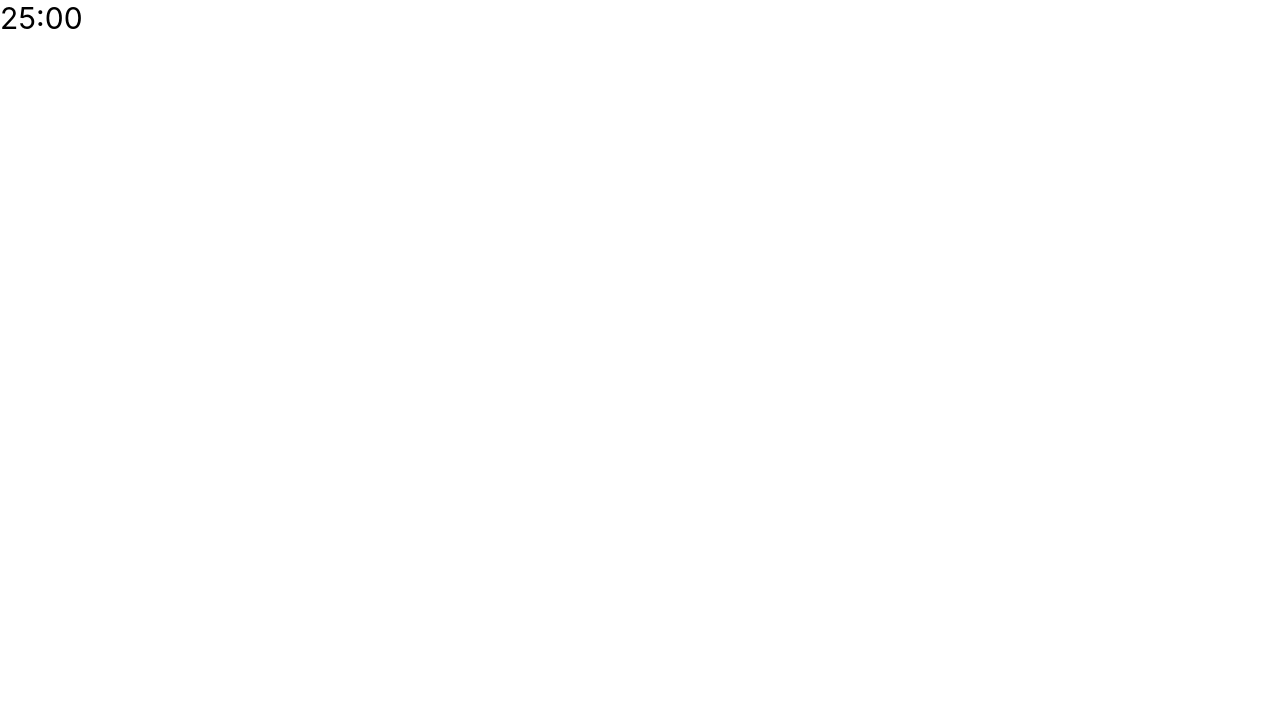
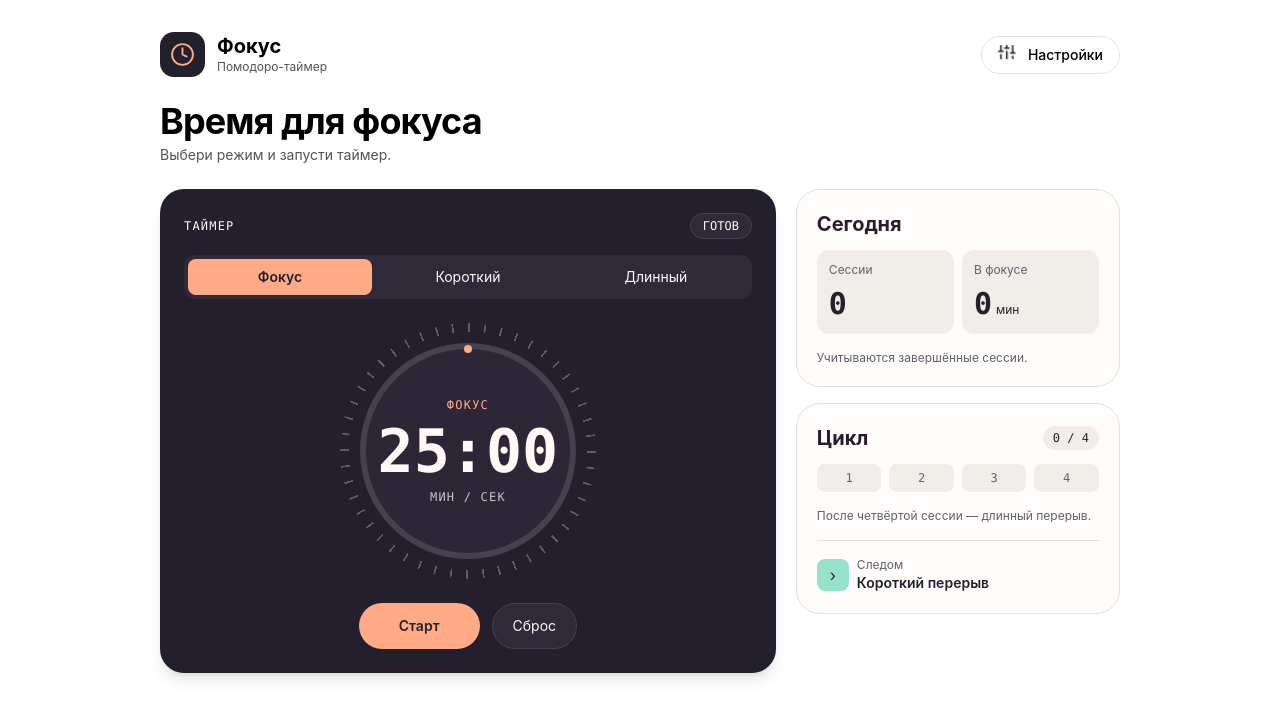
Before and after one commit to runohod/pomodorro, a React (Vite) app: page / in a window 1280 px wide. Shown: the top 718 px of the page. Built offline with nearby package versions, Linux system fonts and the light colour scheme.

Commit message:
верстка 17.11

```diff
--- a/src/pages/timer/TimerPage.tsx
+++ /dev/null
@@ -1,5 +0,0 @@
-
-
-export const TimerPage = () => {
-  return <h1 className="text-3xl">25:00</h1>;
-};
--- a/src/pages/timer/index.ts
+++ b/src/pages/timer/index.ts
@@ -1 +1,2 @@
-export { TimerPage } from "./TimerPage";
+export { TimerPage } from "./ui/TimerPage";
+export { TimerDial } from "./ui/TimerDial";
--- /dev/null
+++ b/src/pages/timer/ui/TimerDial.tsx
@@ -0,0 +1,26 @@
+export const TimerDial = () => {
+  return (
+    <div className="relative mx-auto my-6 aspect-square w-64 max-w-full">
+      <div
+        aria-hidden="true"
+        className="absolute inset-0 rounded-full bg-[repeating-conic-gradient(#625a6c_0deg_0.8deg,transparent_0.8deg_7.5deg)] [mask-image:radial-gradient(farthest-side,transparent_calc(100%_-_9px),black_0)]"
+      />
+
+      <div className="absolute inset-5 flex flex-col items-center justify-center gap-2 rounded-full border-[6px] border-[#47414f] bg-[#2c2636]">
+        <span
+          aria-hidden="true"
+          className="absolute -top-1 left-1/2 size-2 -translate-x-1/2 rounded-full bg-[#ffab87]"
+        />
+        <span className="font-mono text-xs tracking-widest text-[#ffab87]">
+          ФОКУС
+        </span>
+        <span className="font-mono text-5xl font-bold tabular-nums sm:text-6xl">
+          25:00
+        </span>
+        <span className="font-mono text-xs tracking-widest text-[#c9c0d0]">
+          МИН / СЕК
+        </span>
+      </div>
+    </div>
+  );
+};
--- /dev/null
+++ b/src/pages/timer/ui/TimerPage.tsx
@@ -0,0 +1,161 @@
+import { settingsIcon } from "@/shared/assets";
+import { TimerDial } from "./TimerDial";
+
+export const TimerPage = () => {
+  return (
+    <main className="mx-auto max-w-5xl px-5 py-8 sm:px-8">
+      <section className="">
+        <header className="flex flex-wrap items-center justify-between gap-4">
+          <div className="flex items-center gap-3">
+            <img src="/images/favicon.svg" width={45} height={45} alt="" />
+
+            <div>
+              <div className="text-xl font-bold leading-tight">Фокус</div>
+              <div className="text-xs text-stone-600">Помодоро-таймер</div>
+            </div>
+          </div>
+
+          <button
+            type="button"
+            className="flex gap-3 rounded-full border border-stone-200 bg-white px-4 py-2 text-sm font-medium hover:bg-stone-100"
+          >
+            <img src={settingsIcon} width={18} height={18} alt="" />
+            Настройки
+          </button>
+        </header>
+
+        <div className="mt-6">
+          <h1 className="text-3xl font-bold tracking-tight sm:text-4xl">
+            Время для фокуса
+          </h1>
+          <div className="mt-1 text-sm text-stone-600">
+            Выбери режим и запусти таймер.
+          </div>
+        </div>
+      </section>
+
+      <div className="mt-6 grid grid-cols-1 items-start gap-5 md:grid-cols-[1.9fr_1fr]">
+        <section className="min-w-0 rounded-3xl bg-[#241f2c] p-4 text-[#fff8f4] shadow-lg sm:p-6">
+          <div className="mb-4 flex items-center justify-between gap-3">
+            <h2 className="font-mono text-xs uppercase tracking-widest">
+              Таймер
+            </h2>
+            <span className="rounded-full border border-[#47414f] bg-[#302938] px-3 py-1 font-mono text-xs uppercase">
+              Готов
+            </span>
+          </div>
+
+          <div
+            role="group"
+            aria-label="Режим таймера"
+            className="grid grid-cols-3 gap-1 rounded-xl bg-[#302938] p-1"
+          >
+            <button
+              type="button"
+              aria-pressed={true}
+              className="rounded-lg bg-[#ffab87] px-2 py-2 text-xs font-semibold text-[#241f2c] sm:text-sm"
+            >
+              Фокус
+            </button>
+            <button
+              type="button"
+              aria-pressed={false}
+              className="rounded-lg px-2 py-2 text-xs hover:bg-[#403749] sm:text-sm"
+            >
+              Короткий
+            </button>
+            <button
+              type="button"
+              aria-pressed={false}
+              className="rounded-lg px-2 py-2 text-xs hover:bg-[#403749] sm:text-sm"
+            >
+              Длинный
+            </button>
+          </div>
+
+          <TimerDial />
+
+          <div className="flex flex-wrap justify-center gap-3">
+            <button
+              type="button"
+              className="rounded-full bg-[#ffab87] px-10 py-3 text-sm font-semibold text-[#241f2c] hover:bg-[#ffc0a4]"
+            >
+              Старт
+            </button>
+            <button
+              type="button"
+              className="rounded-full border border-[#47414f] bg-[#302938] px-5 py-3 text-sm hover:bg-[#403749]"
+            >
+              Сброс
+            </button>
+          </div>
+        </section>
+
+        <aside className="flex min-w-0 flex-col gap-4 text-[#241f2c]">
+          <section className="rounded-3xl border border-[#e7e1da] bg-[#fffdfb] p-5">
+            <h2 className="text-xl font-bold">Сегодня</h2>
+
+            <div className="mt-3 grid grid-cols-2 gap-2">
+              <div className="rounded-xl bg-[#f1eee9] p-3">
+                <p className="text-xs text-[#655e6c]">Сессии</p>
+                <p className="mt-2 font-mono text-3xl font-semibold">0</p>
+              </div>
+
+              <div className="rounded-xl bg-[#f1eee9] p-3">
+                <p className="text-xs text-[#655e6c]">В фокусе</p>
+                <p className="mt-2 font-mono text-3xl font-semibold">
+                  0
+                  <span className="ml-1 font-sans text-xs font-normal">мин</span>
+                </p>
+              </div>
+            </div>
+
+            <p className="mt-4 text-xs text-[#655e6c]">
+              Учитываются завершённые сессии.
+            </p>
+          </section>
+
+          <section className="rounded-3xl border border-[#e7e1da] bg-[#fffdfb] p-5">
+            <div className="flex items-center justify-between gap-3">
+              <h2 className="text-xl font-bold">Цикл</h2>
+              <span className="rounded-full bg-[#f1eee9] px-2.5 py-1 font-mono text-xs">
+                0 / 4
+              </span>
+            </div>
+
+            <ol
+              aria-label="Сессии текущего цикла"
+              className="mt-3 grid grid-cols-4 gap-2"
+            >
+              {[1, 2, 3, 4].map((session) => (
+                <li
+                  key={session}
+                  className="rounded-lg bg-[#f1eee9] py-1.5 text-center font-mono text-xs text-[#655e6c]"
+                >
+                  {session}
+                </li>
+              ))}
+            </ol>
+
+            <p className="mt-4 text-xs text-[#655e6c]">
+              После четвёртой сессии — длинный перерыв.
+            </p>
+
+            <div className="mt-4 flex items-center gap-2 border-t border-[#e7e1da] pt-4">
+              <span
+                aria-hidden="true"
+                className="flex size-8 shrink-0 items-center justify-center rounded-lg bg-[#96e2ca]"
+              >
+                ›
+              </span>
+              <div>
+                <p className="text-xs text-[#655e6c]">Следом</p>
+                <p className="text-sm font-semibold">Короткий перерыв</p>
+              </div>
+            </div>
+          </section>
+        </aside>
+      </div>
+    </main>
+  );
+};
--- /dev/null
+++ b/src/shared/assets/index.ts
@@ -0,0 +1 @@
+export { default as settingsIcon } from './img/settings.jpg';
```
Also changed, not shown: src/shared/assets/img/settings.jpg (added).
